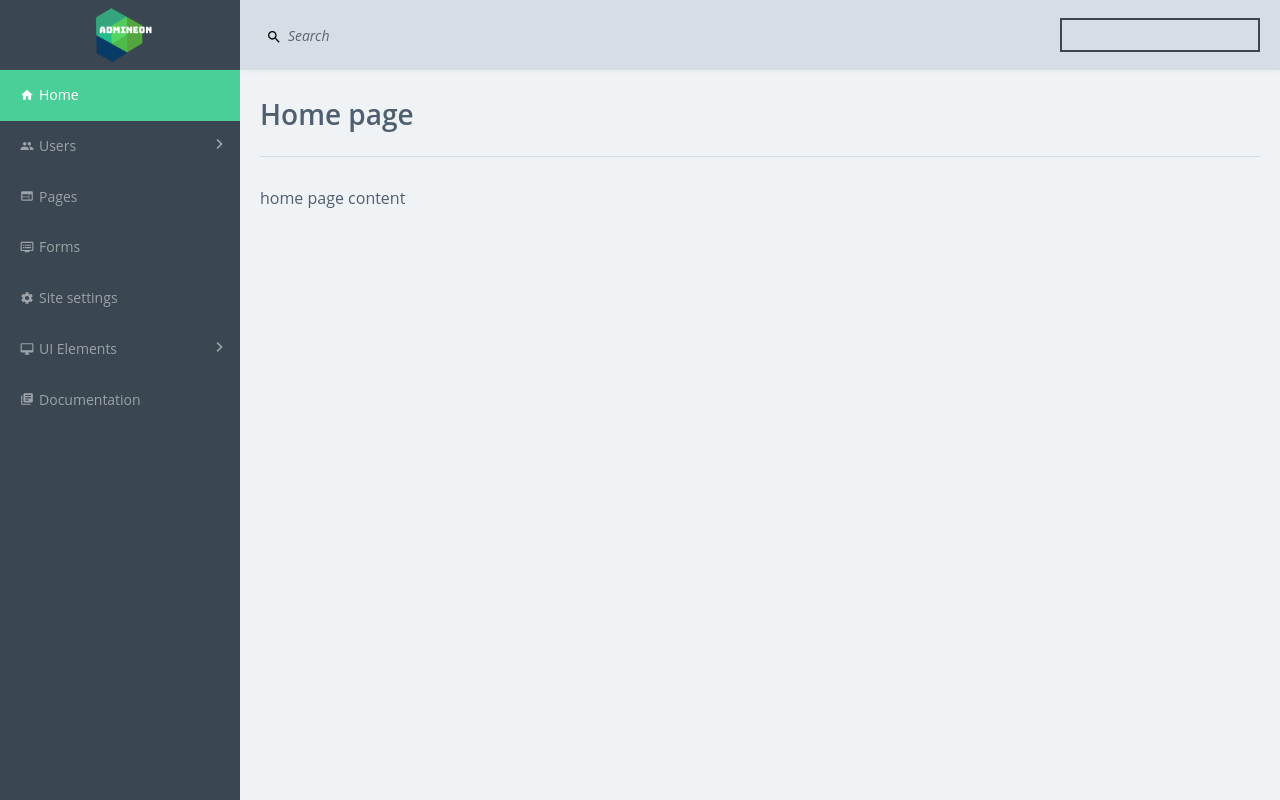
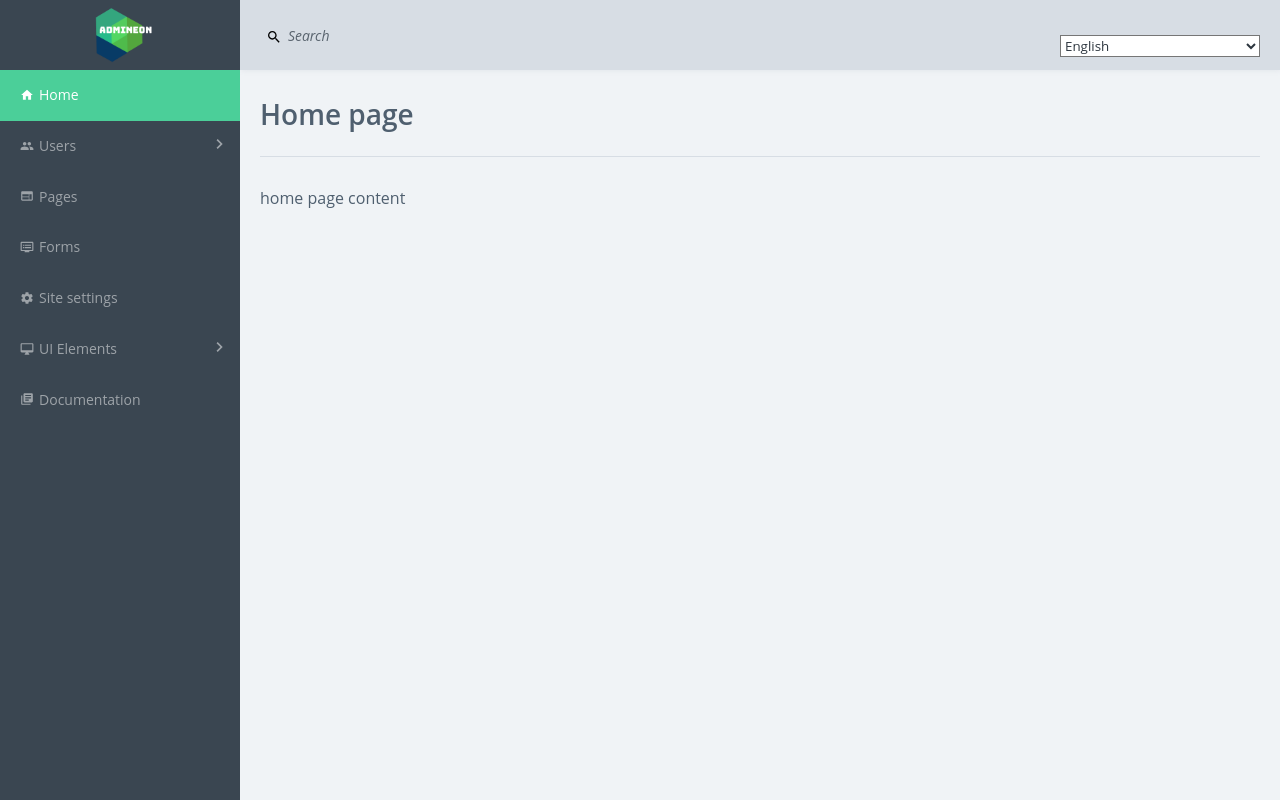
Before and after one commit to antonBogomil/dashboard-template, a React app: page / in a window 1280 px wide. Built offline with nearby package versions, Linux system fonts and the light colour scheme.

Commit message:
add redux, change language select

```diff
--- a/package.json
+++ b/package.json
@@ -53,7 +53,9 @@
     "react-dom": "^16.8.6",
     "react-i18next": "^10.11.0",
     "react-icons": "^3.7.0",
+    "react-redux": "^7.1.0",
     "react-router-dom": "^5.0.0",
+    "redux": "^4.0.1",
     "resolve": "1.10.0",
     "sass-loader": "7.1.0",
     "semver": "6.0.0",
--- a/src/App.js
+++ b/src/App.js
@@ -9,11 +9,26 @@ import Routing from "./components/Routing";
 import logo from './assets/logo_200x200.png';
 import Select from "./components/form/Select";
 import langs from "./settings/langs";
-import {changeLang} from "./i18n";
+import {useSelector} from "react-redux";
+import {useDispatch} from 'react-redux'
+import {changeLang} from "./store/actions";
 import {useTranslation} from "react-i18next";
+import transformLang from "./utils/transformLang";
 
 const App = props => {
-    const {t,i18n} = useTranslation();
+    const locale = useSelector((state) => state.locale);
+    const dispatch = useDispatch();
+    const {t, i18n} = useTranslation();
+
+    function changeLanguage(id) {
+        dispatch(changeLang(id));
+        const langCode = langs.find((l) => {
+            return l.id == id
+        }).code;
+        console.log(changeLang(id));
+        i18n.changeLanguage(langCode);
+    }
+
     return (
         <>
             <header className='header'>
@@ -25,7 +40,7 @@ const App = props => {
                 </div>
                 <div className='header-block header-block-user'>
                     <div className='lang-panel'>
-                        <Select options={langs} onChange={(id)=>{changeLang(id,i18n)}} defaultValue={{id:1}}/>
+                        <Select options={langs} onChange={changeLanguage} selectedId={locale.id}/>
                     </div>
                 </div>
             </header>
--- a/src/components/form/Select.js
+++ b/src/components/form/Select.js
@@ -26,56 +26,28 @@ const data = [
     }
 ];
 
-const Select = ({title, defaultValue , options = data ,onChange}) => {
-    const initialState = {
-        open: false,
-        selected: undefined,
-    };
-    const [state, setState] = useState(initialState);
-    const {open, selected} = state;
-
-
-    function handleOpen() {
-        setState((old) => {
-            return {
-                ...old,
-                open: !old.open
-            }
-        })
+const Select = ({title, selectedId, options = data, onChange}) => {
+    function handleSelect(e) {
+        const id = +e.target.value;
+        onChange(id);
     }
 
-    function handleSelect(id) {
-        setState((old) => {
-            return {
-                ...old,
-                selected: id
-            }
-        });
-        onChange(id);
-        handleOpen();
-    }
-
-    const value = selected !== undefined ? options.find((o) => {
-        return o.id === selected
-    }) : defaultValue;
     return (
         <div className="select">
             <span>{title}</span>
-            <div className='select-title' onClick={handleOpen}>{value ? value.title : ''}</div>
-            <div className={`select-options ${open ? 'open' : 'closed'}`}>
+            <select className={`select-options`} defaultValue={+selectedId} onChange={handleSelect}>
                 {options.map((item) => {
                     return (
-                        <div key={item.id}
-                             className={'select-option'}
-                             onClick={() => {
-                                 handleSelect(item.id)
-                             }}
+                        <option key={item.id}
+                                value={item.id}
+                                // selected={+selectedId===+item.id}
+                                className={'select-option'}
                         >
                             {item.title}
-                        </div>
+                        </option>
                     )
                 })}
-            </div>
+            </select>
         </div>
     );
 };
@@ -84,11 +56,9 @@ Select.propTypes = {
     options: PropTypes.arrayOf(PropTypes.shape({
         id: PropTypes.oneOfType([PropTypes.number, PropTypes.string]),
         title: PropTypes.string.isRequired,
-        defaultValue: PropTypes.shape({
-            id: PropTypes.oneOfType([PropTypes.number, PropTypes.string]),
-            title: PropTypes.string
-        })
     })).isRequired,
+    selectedId: PropTypes.oneOfType([PropTypes.number, PropTypes.string])
+
 };
 
 export default Select;
--- a/src/i18n/index.js
+++ b/src/i18n/index.js
@@ -2,19 +2,18 @@ import i18n from 'i18next';
 import React from 'react';
 import {initReactI18next} from 'react-i18next';
 import resources from './dictionaries';
-import {useTranslation} from 'react-i18next';
 import langs from "../settings/langs";
-
+const defaultLang = langs[0].code;
 i18n.use(initReactI18next).init({
     resources,
     initImmediate: false,
-    lng: 'en'
+    lng: defaultLang
 });
 export default i18n;
 
 
-export function changeLang(langId,) {
-    i18n.changeLanguage(langs.find((l) => {
-        return l.id === langId
-    }).code);
-}
+// export function changeLang(langId,) {
+//     i18n.changeLanguage(langs.find((l) => {
+//         return l.id === langId
+//     }).code);
+// }
--- a/src/index.js
+++ b/src/index.js
@@ -6,24 +6,18 @@ import App from './App';
 
 import {
     BrowserRouter as Router,
-    Route,
-    Link,
-    Redirect,
-    withRouter
 } from "react-router-dom";
 import './styles/default.scss'
-import  './i18n'
-import UFormsPage from "./components/pages/UFormsPage";
+import './i18n'
+import {Provider} from "react-redux";
+import store from './store';
 
-
-
-// ReactDOM.render(
-//     <UFormsPage/>
-//     , document.getElementById('root'));
 ReactDOM.render(
-    <Router>
-        <App />
-    </Router>
+    <Provider store={store}>
+        <Router>
+            <App/>
+        </Router>
+    </Provider>
     , document.getElementById('root'));
 
 // If you want your app to work offline and load faster, you can change
--- /dev/null
+++ b/src/store/actions/index.js
@@ -0,0 +1,8 @@
+import {ACTION_TYPES} from "../types";
+
+export const changeLang = (id) => {
+    return {
+        type: ACTION_TYPES.CHANGE_LANG,
+        payload: id
+    }
+};
--- /dev/null
+++ b/src/store/index.js
@@ -0,0 +1,7 @@
+import {rootReducer} from "./reducer";
+import {createStore} from "redux";
+
+export default createStore(rootReducer,
+    window.__REDUX_DEVTOOLS_EXTENSION__ && window.__REDUX_DEVTOOLS_EXTENSION__()
+)
+;
--- /dev/null
+++ b/src/store/reducer/index.js
@@ -0,0 +1,8 @@
+import {combineReducers} from 'redux'
+import locale from "./locale";
+import user from "./user";
+
+export const rootReducer = combineReducers({
+    locale,
+    user
+});
--- /dev/null
+++ b/src/store/reducer/locale.js
@@ -0,0 +1,16 @@
+import langs from '../../settings/langs';
+import {ACTION_TYPES} from "../types";
+
+const initialState = langs[0];
+const locale = (state = initialState, action) => {
+    console.log(action);
+    switch (action.type) {
+        case ACTION_TYPES.CHANGE_LANG:
+            return {
+                id: action.payload
+            };
+        default:
+            return state
+    }
+};
+export default locale
--- /dev/null
+++ b/src/store/reducer/user.js
@@ -0,0 +1,13 @@
+import {ACTION_TYPES} from "../types";
+
+const user = (state = null, action) => {
+    switch (action.type) {
+        case ACTION_TYPES.LOGIN:
+            return {
+                id: action.id
+            };
+        default:
+            return state
+    }
+};
+export default user
--- /dev/null
+++ b/src/store/types/index.js
@@ -0,0 +1,4 @@
+export const ACTION_TYPES = {
+    CHANGE_LANG: "CHANGE_LANG",
+    LOGIN: "LOGIN"
+};
```
Also changed, not shown: src/utils/transformLang.js (added), 1 other file (tests, documents, lock files or other folders).
